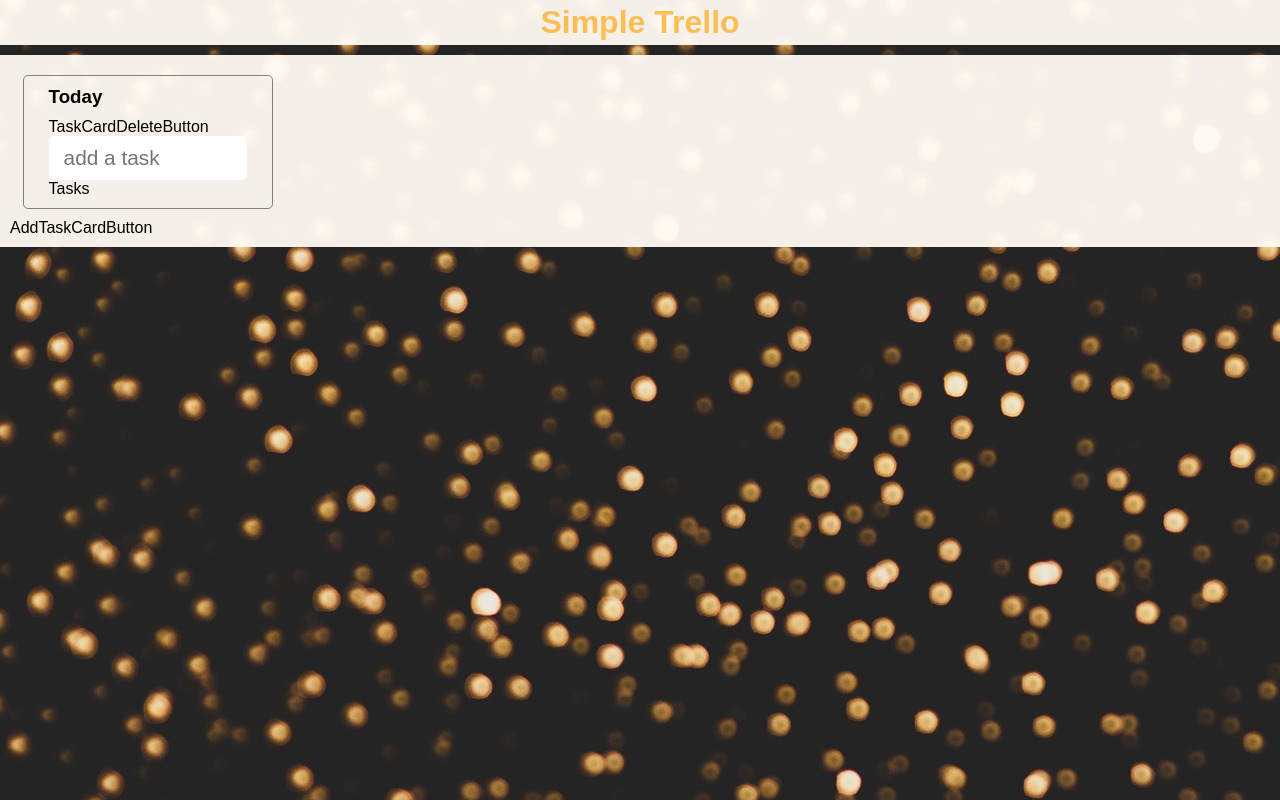
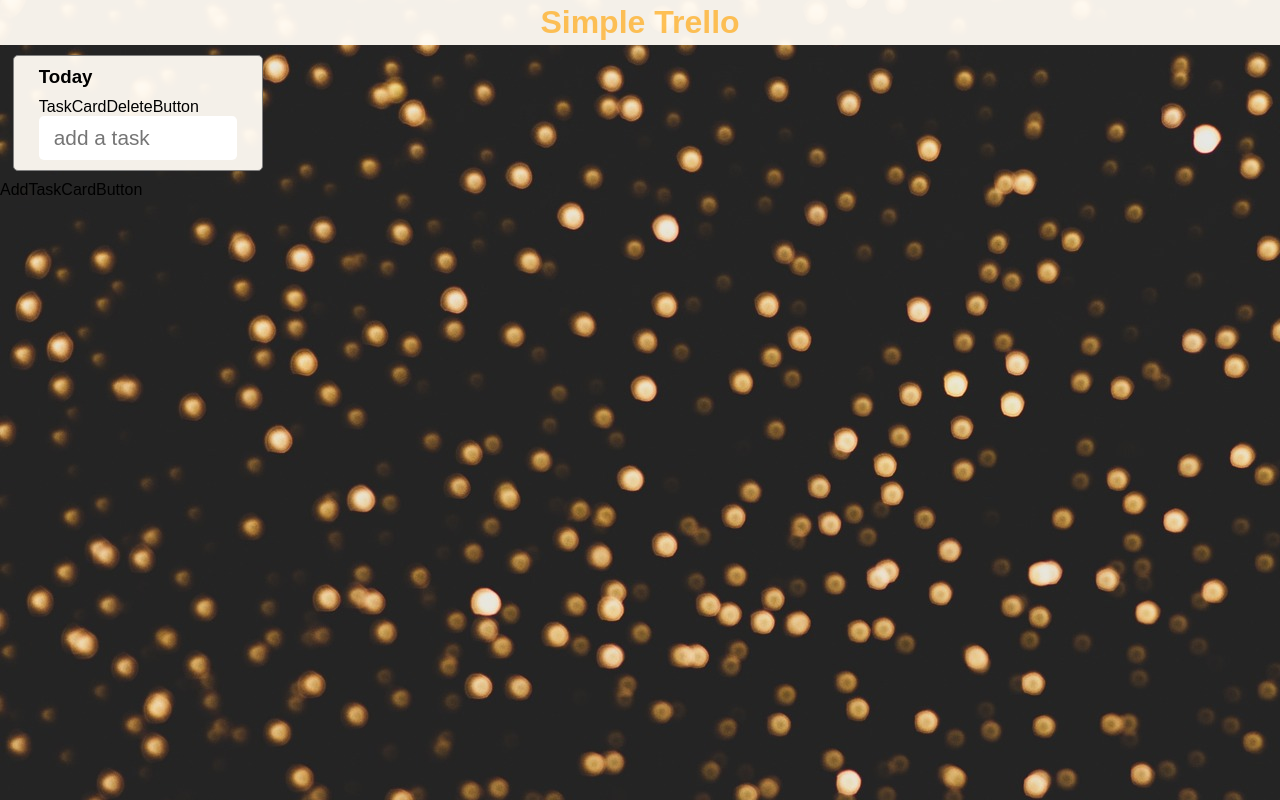
Before and after one commit to MoekaKitamura/react-trello, a React (Create React App) app: page / in a window 1280 px wide. Built offline with nearby package versions, Linux system fonts and the light colour scheme.

Commit message:
add task function

```diff
--- a/src/components/task/Task.jsx
+++ b/src/components/task/Task.jsx
@@ -4,7 +4,7 @@
 
 export const Task = () => {
   return (
-    <div className="task">
+    <div>
       <TaskCard />
       <AddTaskCardButton />
     </div>
--- a/src/components/task/TaskCard.jsx
+++ b/src/components/task/TaskCard.jsx
@@ -1,16 +1,24 @@
-import React from 'react'
-import { TaskCardTitle } from './TaskCardTitle'
-import { TaskCardDeleteButton } from './button/TaskCardDeleteButton'
-import { TaskAddInput } from './input/TaskAddInput'
-import { Tasks } from './Tasks'
+import React, { useState } from "react";
+import { TaskCardTitle } from "./TaskCardTitle";
+import { TaskCardDeleteButton } from "./button/TaskCardDeleteButton";
+import { TaskAddInput } from "./input/TaskAddInput";
+import { Tasks } from "./Tasks";
 
 export const TaskCard = () => {
+  const [inputText, setInputText] = useState("");
+  const [taskList, setTaskList] = useState([]);
+
   return (
-    <div className='taskCard'>
+    <div className="taskCard">
       <TaskCardTitle />
       <TaskCardDeleteButton />
-      <TaskAddInput />
-      <Tasks />
+      <TaskAddInput
+        inputText={inputText}
+        setInputText={setInputText}
+        taskList={taskList}
+        setTaskList={setTaskList}
+      />
+      <Tasks inputText={inputText} taskList={taskList} />
     </div>
-  )
-}
+  );
+};
--- a/src/components/task/Tasks.jsx
+++ b/src/components/task/Tasks.jsx
@@ -1,7 +1,11 @@
-import React from 'react'
+import React from "react";
 
-export const Tasks = () => {
+export const Tasks = ({ inputText, taskList }) => {
   return (
-    <div>Tasks</div>
-  )
-}
+    <div>
+      {taskList.map((task) => (
+        <div className="task" key={task.text}>{task.text}</div>
+      ))}
+    </div>
+  );
+};
--- a/src/components/task/input/TaskAddInput.jsx
+++ b/src/components/task/input/TaskAddInput.jsx
@@ -1,14 +1,26 @@
 import React from "react";
 
-export const TaskAddInput = () => {
+export const TaskAddInput = ({ inputText, setInputText, taskList, setTaskList }) => {
   const handleSubmit = (e) => {
     e.preventDefault();
+    setTaskList([...taskList, { text: inputText }]);
+    setInputText("")
+  };
+
+  const handleChange = (e) => {
+    setInputText(e.target.value);
   };
 
   return (
     <div>
       <form onSubmit={handleSubmit}>
-        <input type="text" placeholder="add a task" className="taskAddInput" />
+        <input
+          type="text"
+          value={inputText}
+          placeholder="add a task"
+          className="taskAddInput"
+          onChange={handleChange}
+        />
       </form>
     </div>
   );
--- a/src/index.css
+++ b/src/index.css
@@ -24,16 +24,12 @@
   font-weight: 600;
 }
 
-.task {
-  background-color: rgba(255, 251, 244, 0.95);
-  padding: 10px;
-}
-
 .taskCard {
   width: 250px;
   padding: 10px 25px;
   margin:  10px 1%;
   border-radius: 5px;
+  background-color: rgba(255, 251, 244, 0.95);
   border: 1px solid gray;
 }
 
@@ -60,3 +56,11 @@
   border: none;
   outline: none;
 }
+
+.task {
+  background-color: white;
+  padding: 10px;
+  margin: 10px 0;
+  border-radius: 5px;
+  box-shadow: 2px 2px 5px #ccc;
+}
```
